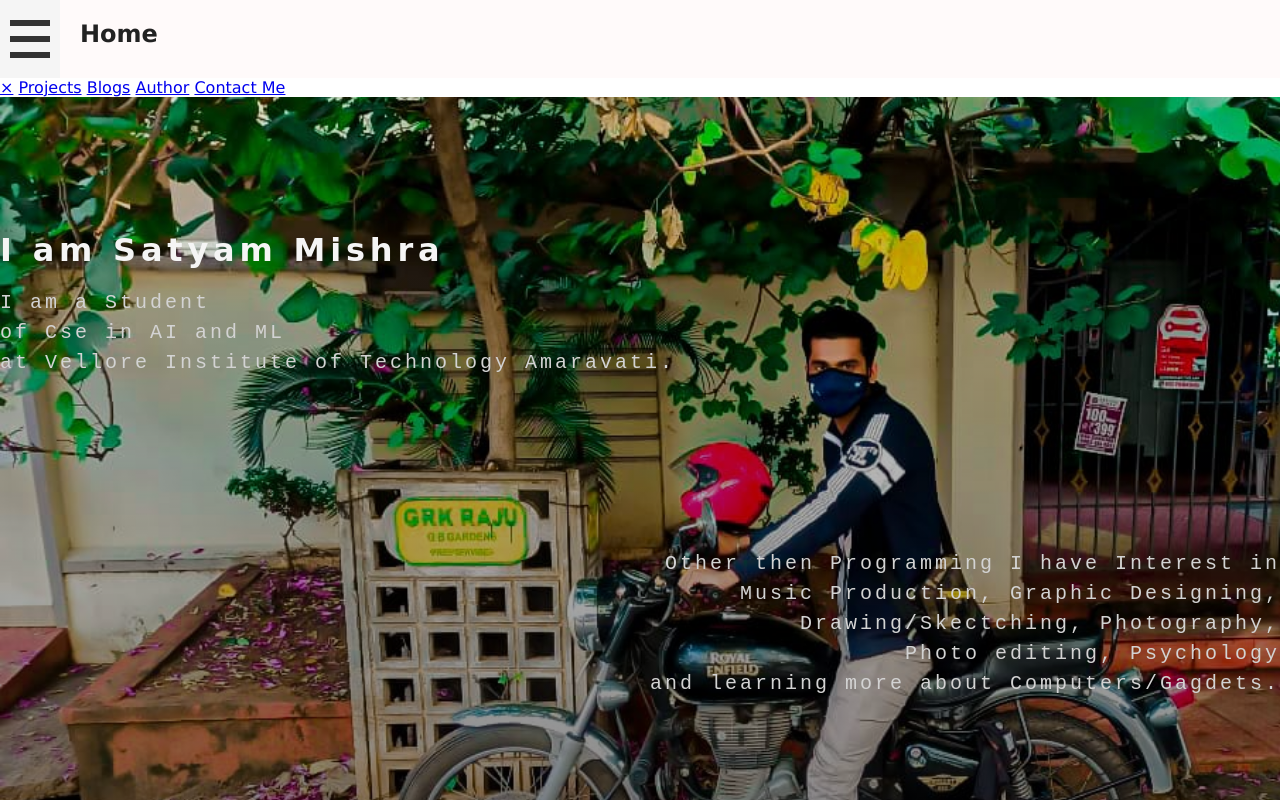
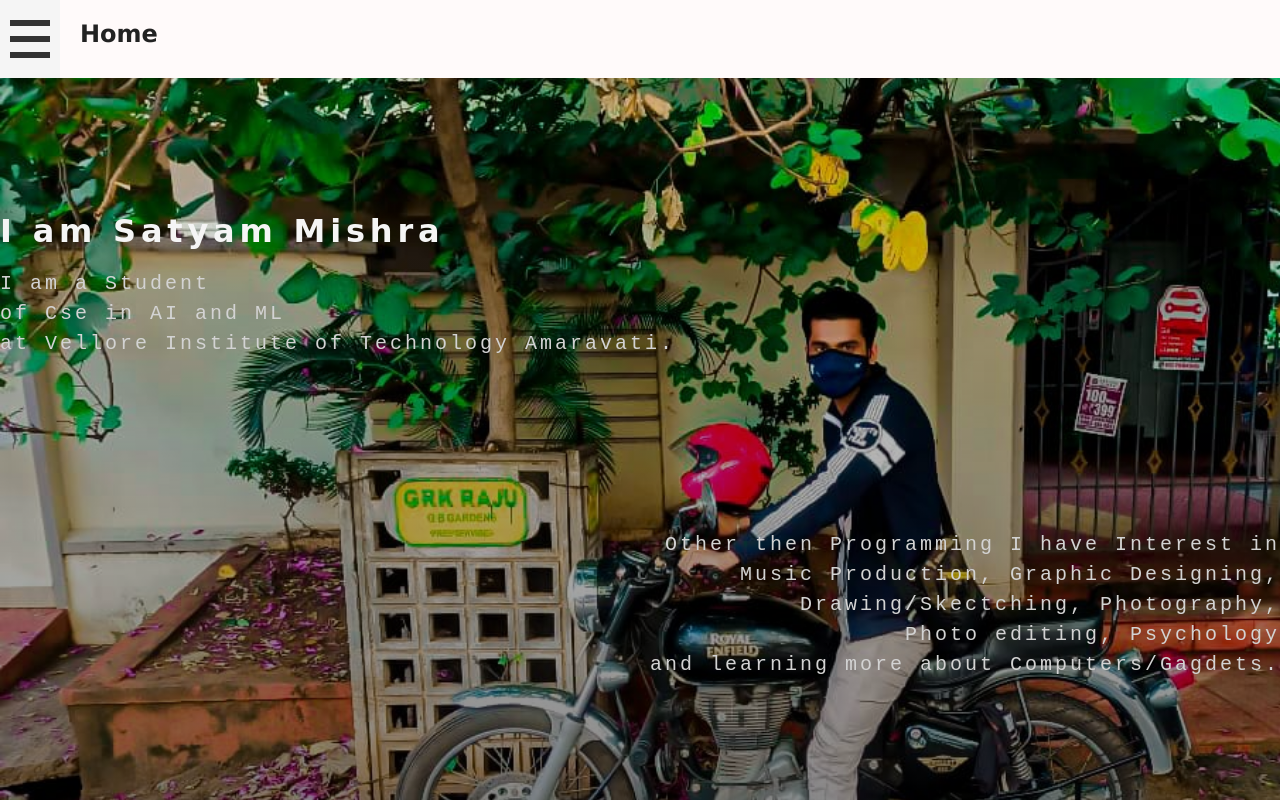
Before and after one commit to bedead/SatyamMishra, a plain HTML site: page index.html in a window 1280 px wide. Shown: the top 800 px of the page. Drawn offline with Linux system fonts and the light colour scheme; a web font is replaced by a local one.

Commit message:
Add files via upload

```diff
--- a/style.css
+++ b/style.css
@@ -510,3 +510,42 @@ img {
         padding: 0;
     }
 }
+.sidenav {
+    height: 100%;
+    width: 0;
+    position: fixed;
+    z-index: 1;
+    top: 0;
+    left: 0;
+    background-color:snow;
+    overflow-x: hidden;
+    transition: 0.5s;
+    padding-top: 60px;
+  }
+
+.sidenav a {
+    padding: 8px 8px 8px 32px;
+    text-decoration: none;
+    font-size: 25px;
+    color: grey;
+    display: block;
+    transition: 0.3s;
+  }
+
+  .sidenav a:hover {
+    color: #222;
+  }
+
+  .sidenav .closebtn {
+    position: absolute;
+    top: 0;
+    right: 25px;
+    font-size: 36px;
+    margin-left: 50px;
+  }
+
+
+  @media screen and (max-height: 450px) {
+    .sidenav {padding-top: 15px;}
+    .sidenav a {font-size: 18px;}
+  }
```
